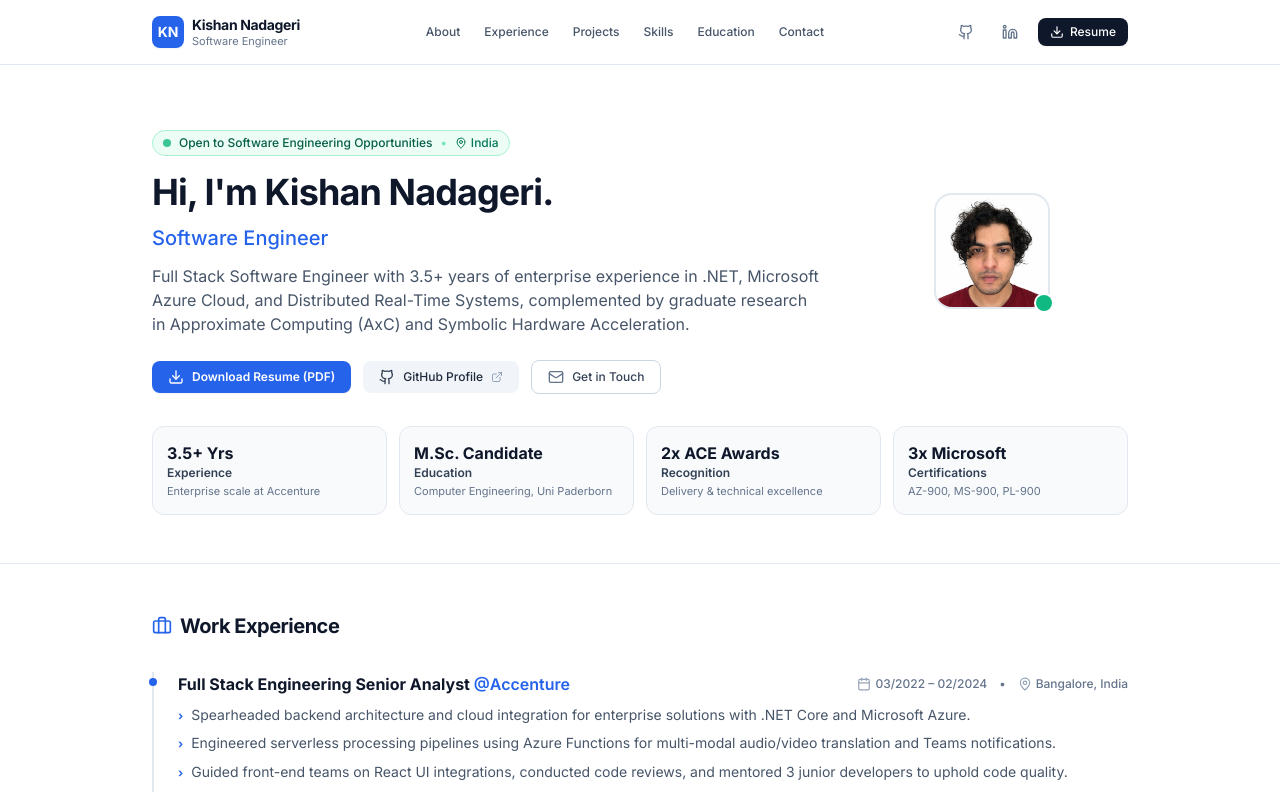
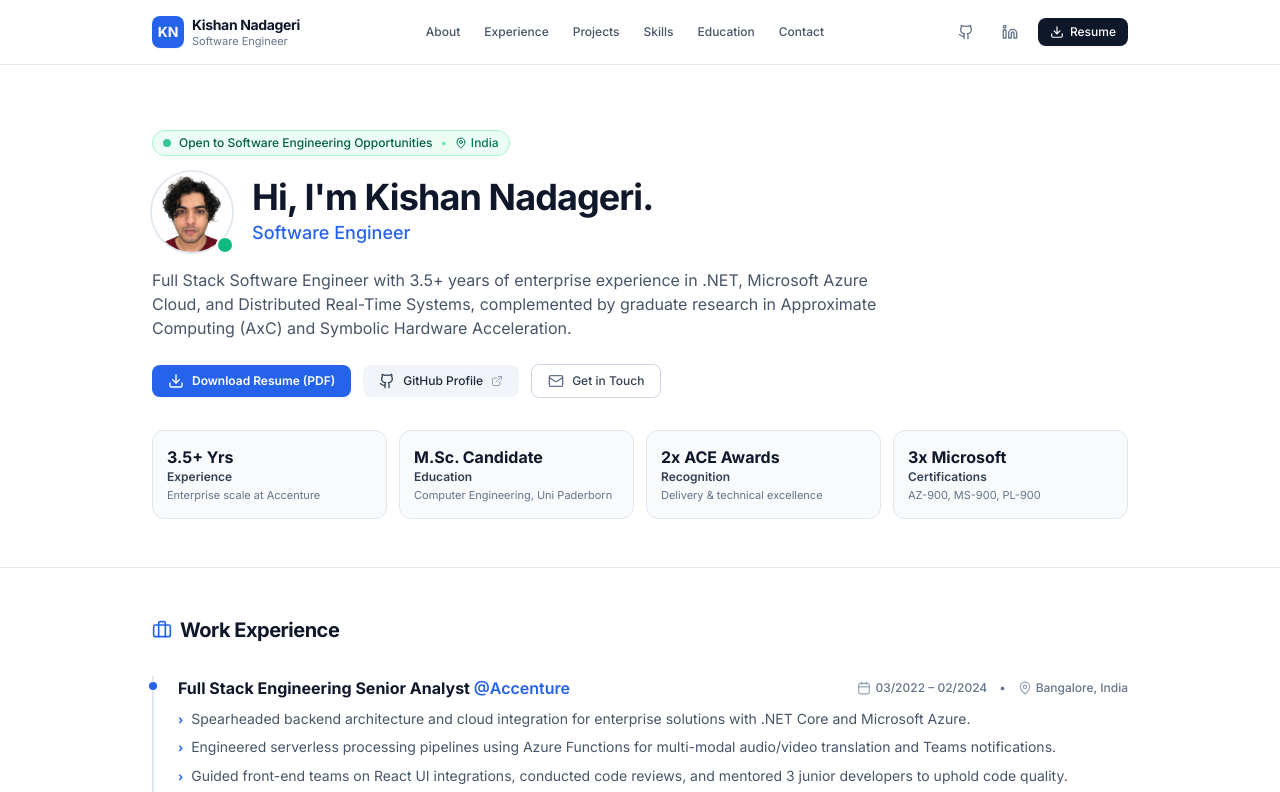
Before and after one commit to KkishanN/KkishanN, a React (Vite) app: page / in a window 1280 px wide. Shown: the top 792 px of the page. Built offline with nearby package versions, Linux system fonts and the light colour scheme.

Commit message:
feat(hero): place avatar directly beside the name in Hero section

```diff
--- a/src/components/Hero.tsx
+++ b/src/components/Hero.tsx
@@ -18,34 +18,33 @@
           </span>
         </div>
 
-        {/* Main Headline & Profile Photo */}
-        <div className="flex flex-col-reverse sm:flex-row sm:items-center justify-between gap-6 max-w-4xl">
-          <div className="space-y-3 max-w-2xl">
-            <h1 className="text-3xl sm:text-4xl font-extrabold text-slate-900 tracking-tight">
-              Hi, I'm {PORTFOLIO_DATA.personal.name}.
-            </h1>
-            <p className="text-lg sm:text-xl font-medium text-blue-600">
-              {PORTFOLIO_DATA.personal.title}
-            </p>
-            <p className="text-sm sm:text-base text-slate-600 leading-relaxed font-normal">
-              {PORTFOLIO_DATA.personal.headline}
-            </p>
-          </div>
-
-          {/* Profile Picture */}
-          <div className="shrink-0 self-start sm:self-center">
-            <div className="relative inline-block">
+        {/* Main Headline with Profile Photo beside Name */}
+        <div className="space-y-4 max-w-3xl">
+          <div className="flex items-center gap-4 sm:gap-5">
+            <div className="relative shrink-0">
               <img
                 src={PORTFOLIO_DATA.personal.avatar}
                 alt={PORTFOLIO_DATA.personal.name}
-                className="w-24 h-24 sm:w-28 sm:h-28 rounded-2xl object-cover ring-2 ring-slate-200 shadow-sm"
+                className="w-16 h-16 sm:w-20 sm:h-20 rounded-full object-cover ring-2 ring-slate-200 shadow-sm"
               />
               <span
-                className="absolute -bottom-1 -right-1 w-4 h-4 rounded-full bg-emerald-500 ring-2 ring-white"
+                className="absolute bottom-0 right-0 w-3.5 h-3.5 rounded-full bg-emerald-500 ring-2 ring-white"
                 title="Available for opportunities"
               />
             </div>
+            <div>
+              <h1 className="text-2xl sm:text-4xl font-extrabold text-slate-900 tracking-tight">
+                Hi, I'm {PORTFOLIO_DATA.personal.name}.
+              </h1>
+              <p className="text-base sm:text-lg font-medium text-blue-600 mt-0.5">
+                {PORTFOLIO_DATA.personal.title}
+              </p>
+            </div>
           </div>
+
+          <p className="text-sm sm:text-base text-slate-600 leading-relaxed font-normal">
+            {PORTFOLIO_DATA.personal.headline}
+          </p>
         </div>
 
         {/* Action Buttons */}
```
Also changed, not shown: 1 other file (tests, documents, lock files or other folders).
